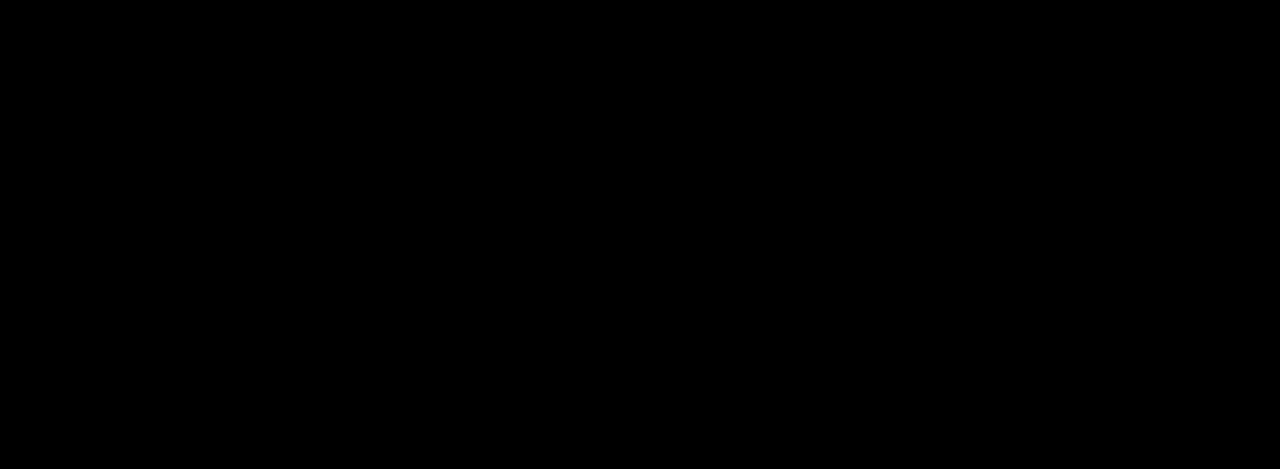
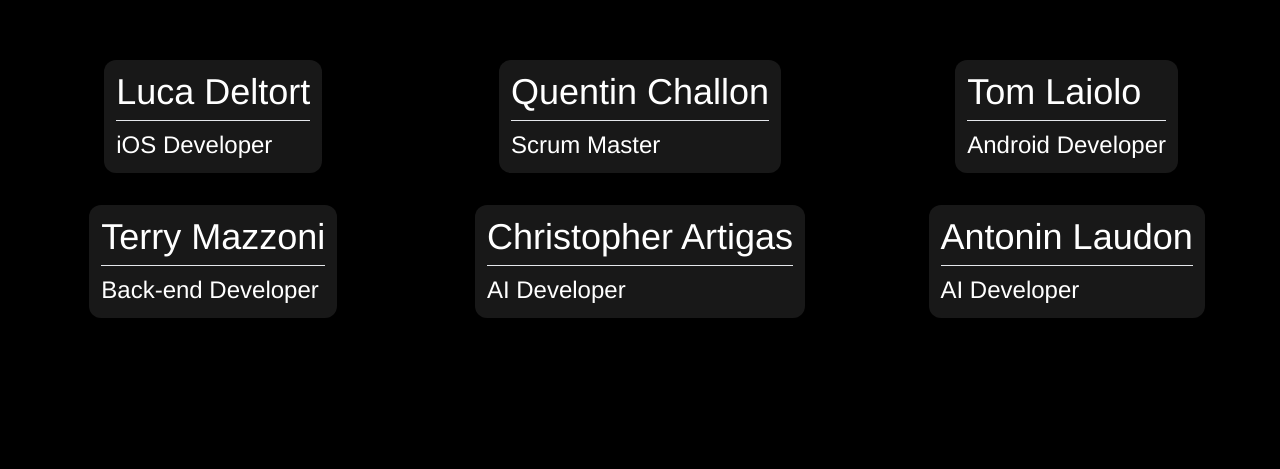
Before and after one commit to Savy-EIP/WEB-Savy, a SvelteKit app: page /home in a window 1280 px wide. Shown: the part 1811-2280 px from the top of the page. Before the commit the page ends 800 px from the top, so only its background shows below. Built offline with nearby package versions, Linux system fonts and the light colour scheme.

Commit message:
Add home page with content (home, project, team, contact)

```diff
--- a/src/app.css
+++ b/src/app.css
@@ -1,3 +1,7 @@
 @tailwind base;
 @tailwind components;
 @tailwind utilities;
+
+html {
+    scroll-behavior: smooth;
+}
--- a/src/app.html
+++ b/src/app.html
@@ -5,6 +5,7 @@
 		<link rel="icon" href="%sveltekit.assets%/favicon.png" />
 		<meta name="viewport" content="width=device-width, initial-scale=1" />
 		%sveltekit.head%
+		<title>Savy - Natural way to learn</title>
 	</head>
 	<body data-sveltekit-preload-data="hover">
 		<div style="display: contents">%sveltekit.body%</div>
--- /dev/null
+++ b/src/lib/components/card.svelte
@@ -0,0 +1,38 @@
+<script>
+	export let name = '';
+	export let job = '';
+</script>
+
+<div>
+	<div class="bg-svBack p-3 rounded-xl w-full animated-border">
+		<h1 class="text-4xl pb-2">{name}</h1>
+		<hr />
+		<h2 class="text-2xl pt-2">{job}</h2>
+	</div>
+</div>
+
+<style>
+	.animated-border {
+		position: relative;
+		overflow: hidden;
+	}
+
+	.animated-border::before {
+		content: '';
+		position: absolute;
+		top: 0;
+		left: -10%;
+		width: 110%;
+		height: 100%;
+		border: 2px solid transparent;
+		background: linear-gradient(90deg, rgba(255, 255, 255, 0) 50%, #9b44ff53 100%);
+		background-size: 200% 100%;
+		z-index: 0;
+		transition: background-position 0.5s;
+	}
+
+	.animated-border:hover::before {
+		left: 0;
+		background-position: -100% 0;
+	}
+</style>
--- a/src/routes/home/+page.svelte
+++ b/src/routes/home/+page.svelte
@@ -1,9 +1,12 @@
 <script>
+	import LogoAnimated from './../../lib/icons/logo-animated.svelte';
 	import { onMount, onDestroy } from 'svelte';
 	import { fade } from 'svelte/transition';
 	import LogoStatic from '$lib/icons/logo-static.svelte';
+	import Card from '$lib/components/card.svelte';
 
 	let showContent = false;
+	const email = 'savy.eip@gmail.com';
 
 	onMount(() => {
 		showContent = true;
@@ -15,8 +18,9 @@
 </script>
 
 {#if showContent}
-	<div class="p-4" transition:fade>
-		<div class="flex flex-row items-center w-full p-4 bg-svBack rounded-xl">
+	<div transition:fade>
+		<div class=" fixed w-full p-4 z-10">
+			<div class="flex flex-row items-center p-4 bg-svBack95 rounded-xl">
 				<a href="/" class="w-1/5">
 					<LogoStatic ratio={0.5} />
 				</a>
@@ -28,4 +32,40 @@
 				</div>
 			</div>
 		</div>
+		<div id="home" class="flex w-full h-screen justify-center items-center">
+			<h1 class="text-4xl">WORK IN PROGRESS</h1>
+		</div>
+		<div id="project" class="flex w-full h-screen justify-center items-center">
+			<div class="flex">
+				<h1 class="text-4xl pr-4">PROJECT</h1>
+				<LogoAnimated ratio={0.5} />
+			</div>
+		</div>
+		<div id="team" class="flex w-full h-screen justify-center items-center">
+			<div class="flex flex-wrap w-screen gap-y-8">
+				<div class="flex justify-center w-1/3">
+					<Card name={'Luca Deltort'} job={'iOS Developer'} />
+				</div>
+				<div class="flex justify-center w-1/3">
+					<Card name={'Quentin Challon'} job={'Scrum Master'} />
+				</div>
+				<div class="flex justify-center w-1/3">
+					<Card name={'Tom Laiolo'} job={'Android Developer'} />
+				</div>
+
+				<div class="flex justify-center w-1/3">
+					<Card name={'Terry Mazzoni'} job={'Back-end Developer'} />
+				</div>
+				<div class="flex justify-center w-1/3">
+					<Card name={'Christopher Artigas'} job={'AI Developer'} />
+				</div>
+				<div class="flex justify-center w-1/3">
+					<Card name={'Antonin Laudon'} job={'AI Developer'} />
+				</div>
+			</div>
+		</div>
+		<div id="contact" class="flex w-full h-screen justify-center items-center">
+			<a href={`mailto:${email}`} class="text-4xl">{email}</a>
+		</div>
+	</div>
 {/if}
--- a/tailwind.config.js
+++ b/tailwind.config.js
@@ -5,14 +5,15 @@
 		extend: {
 			colors: {
 				svBack: '#181818',
+				svBack95: '#18181895',
 			},
 			keyframes: {
 				colorChange: {
-          '0%': { color: '#FFFFFF' },
+					'0%': { color: '#FFFFFF' },
 					'26%': { color: '#DABAFF' },
 					'50%': { color: '#9C44FF' },
 					'75%': { color: '#DABAFF' },
-          '100%': { color: '#FFFFFF'},
+					'100%': { color: '#FFFFFF' },
 				},
 			},
 		},
```
Also changed, not shown: static/favicon.png. Lines whose indentation alone changed are shown as unchanged.
